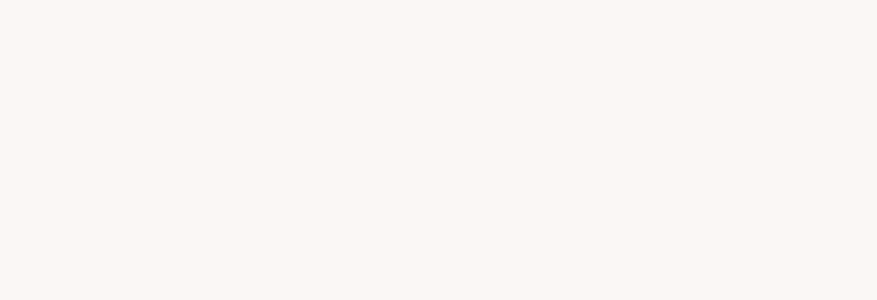
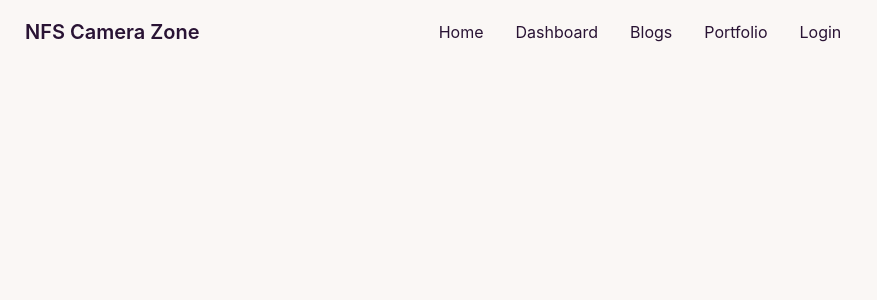
Before and after one commit to nafish08/nfs-camera-zone-client-side, a React (Create React App) app: page / in a window 1280 px wide. Shown: the top 300 px of the page, without its empty margins (0-877 px from the left). Built offline with nearby package versions, Linux system fonts and the light colour scheme.

Commit message:
Home page created with navbar

```diff
--- a/src/App.js
+++ b/src/App.js
@@ -1,8 +1,14 @@
+import { Route, Routes } from 'react-router-dom';
 import './App.css';
+import Home from './Pages/Home/Home';
 
 function App() {
   return (
     <div className="">
+      <Routes>
+        <Route path='/' element={<Home></Home>}></Route>
+        <Route path='/home' element={<Home></Home>}></Route>
+      </Routes>
     </div>
   );
 }
--- /dev/null
+++ b/src/Pages/Home/Home.js
@@ -0,0 +1,12 @@
+import React from 'react';
+import Header from '../Shared/Header';
+
+const Home = () => {
+    return (
+        <div>
+            <Header></Header>
+        </div>
+    );
+};
+
+export default Home;
--- /dev/null
+++ b/src/Pages/Shared/Header.js
@@ -0,0 +1,40 @@
+import React from 'react';
+import { Link } from 'react-router-dom';
+
+const Header = () => {
+    // It's because of multiuse
+    const menuItems = <>
+        <li><Link to="/">Home</Link></li>
+        <li><Link to="/dashboard">Dashboard</Link></li>
+        <li><Link to="/blogs">Blogs</Link></li>
+        <li><Link to="/contact">Portfolio</Link></li>
+        <li><Link to="/about">Login</Link></li>
+    </>
+    return (
+        <div className="navbar bg-base-100">
+            <div className="navbar-start">
+                <div className="dropdown">
+                    <label tabIndex="0" className="btn btn-ghost lg:hidden">
+                        <svg xmlns="http://www.w3.org/2000/svg" className="h-5 w-5" fill="none" viewBox="0 0 24 24" stroke="currentColor"><path strokeLinecap="round" strokeLinejoin="round" strokeWidth="2" d="M4 6h16M4 12h8m-8 6h16" /></svg>
+                    </label>
+                    <ul tabIndex="0" className="menu menu-compact dropdown-content mt-3 p-2 shadow bg-base-100 rounded-box w-52">
+                        {menuItems}
+                    </ul>
+                </div>
+                <a className="btn btn-ghost normal-case text-xl">NFS Camera Zone</a>
+            </div>
+            <div className="navbar-center hidden lg:flex">
+                <ul className="menu menu-horizontal p-0">
+                    {menuItems}
+                </ul>
+            </div>
+            <div className="navbar-end">
+                <label tabIndex="1" for="dashboard-sidebar" className="btn btn-ghost lg:hidden">
+                    <svg xmlns="http://www.w3.org/2000/svg" className="h-5 w-5" fill="none" viewBox="0 0 24 24" stroke="currentColor"><path strokeLinecap="round" strokeLinejoin="round" strokeWidth="2" d="M4 6h16M4 12h8m-8 6h16" /></svg>
+                </label>
+            </div>
+        </div>
+    );
+};
+
+export default Header;
```
